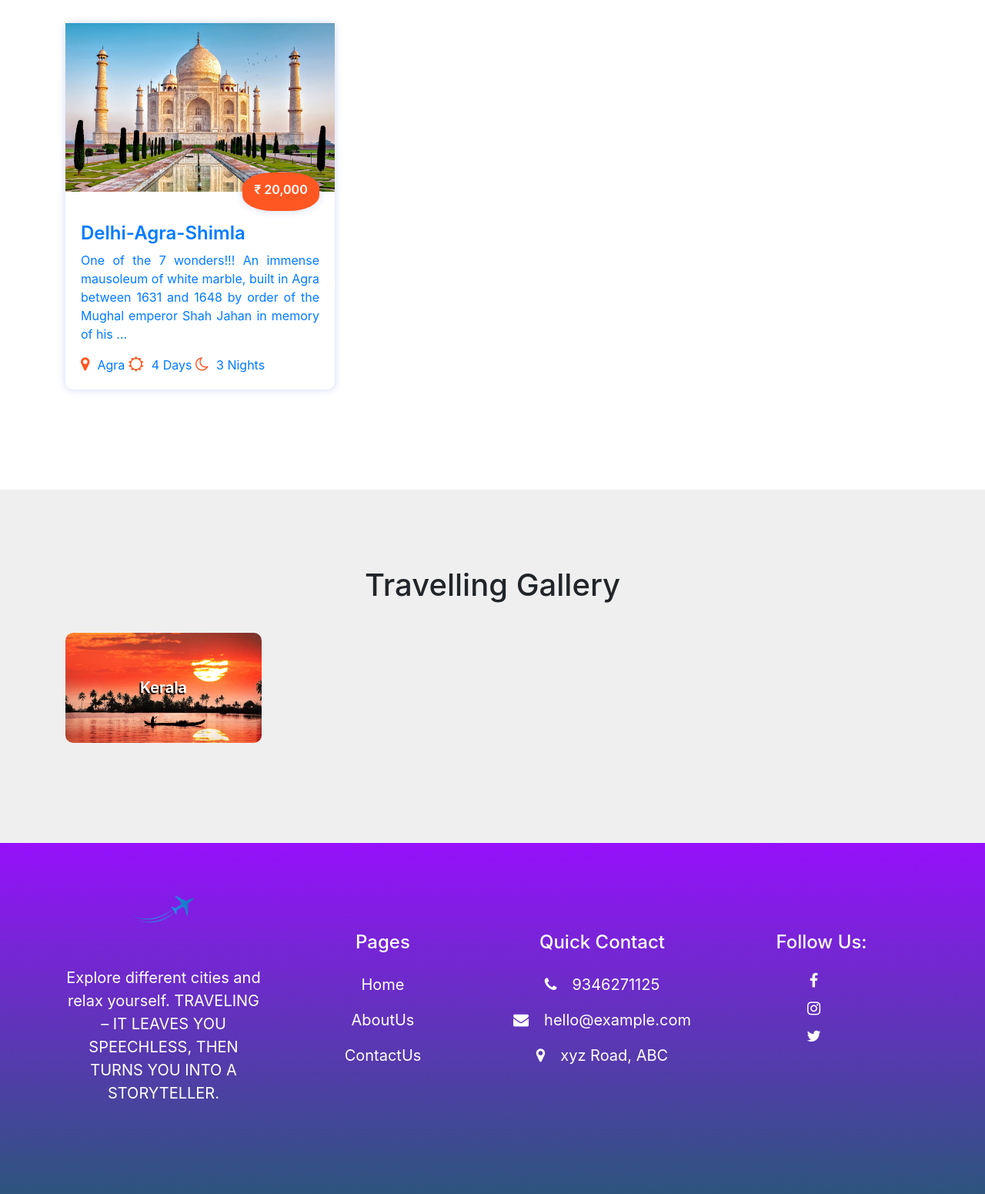
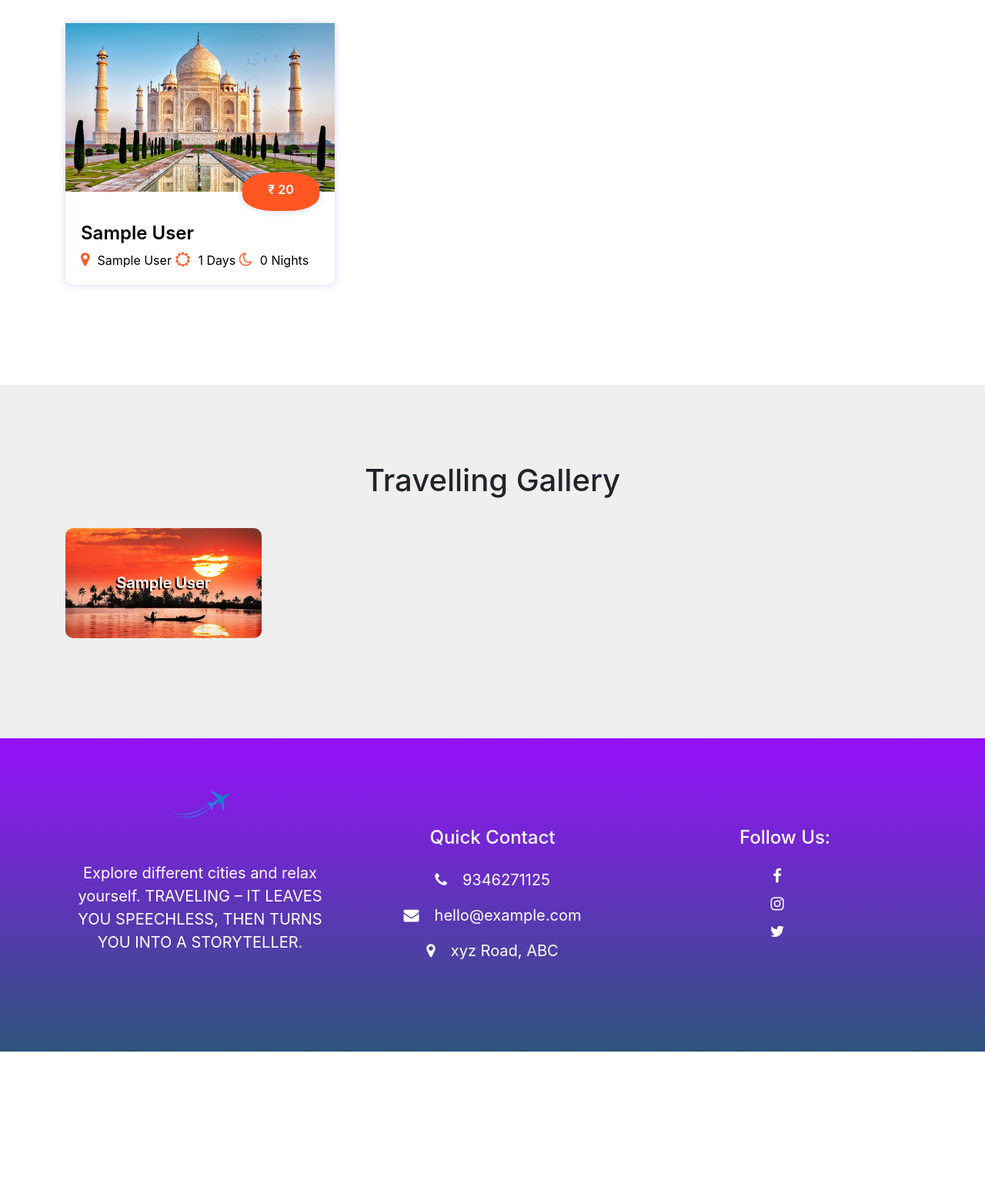
Before and after one commit to pritamrao746/tours_travels, a Django app: page /users/ in a window 1280 px wide. Shown: the part 956-2507 px from the top of the page at 77% size. After the commit the page ends 2322 px from the top, so only its background shows below. Run offline with Django 3.2, Linux system fonts and the light colour scheme; tables that the repository leaves empty hold one stand-in row (values such as "Sample post"); some libraries are stand-ins or nearby versions.

Commit message:
Index Queries done

```diff
--- a/users/templates/users/index.html
+++ b/users/templates/users/index.html
@@ -9,7 +9,12 @@
     <script src="https://ajax.googleapis.com/ajax/libs/jquery/3.5.1/jquery.min.js"></script>
     <link rel="stylesheet" href="https://cdnjs.cloudflare.com/ajax/libs/animate.css/4.0.0/animate.min.css" />
     <link rel="stylesheet" href="{% static '/css/style.css' %}">
-
+    <style>
+        .packages a{
+            color:black;
+            text-decoration: none;
+        }
+    </style>
 </head>
 
 <body>
@@ -49,32 +54,30 @@
         <h1>Most Recommended Packages</h1>
         <div class="container">
             <div class="row">
-                <!-- for loop starts -->
+                {% for pack,night,price,travel in packages %}
                 <div class="col-md-4">
-                    <a href="#">
+                    <a href="{% url 'users-detail-package' pack.id %}">
                         <div class="package-box animate__animated animate__bounce animate__delay-2s pull-up">
                             <div class="package-img">
                                 <img src="{% static 'images/1.jpg' %}">
                                 <div class="price">
-                                    <p>₹ 20,000</p>
+                                    <p>₹ {{price}}</p>
                                 </div>
 
                             </div>
                             <div class="package-details">
-                                <h4>Delhi-Agra-Shimla</h4>
-                                <p>One of the 7 wonders!!! An immense mausoleum of white marble, built in Agra between
-                                    1631
-                                    and 1648 by order of the Mughal emperor Shah Jahan in memory of his ...</p>
+                                <h4>{{pack.package_name}}</h4>
+
                                 <div>
-                                    <span><i class="fa fa-map-marker"></i>Agra</span>
-                                    <span><i class="fa fa-sun-o"></i>4 Days</span>
-                                    <span><i class="fa fa-moon-o"></i>3 Nights</span>
+                                    <span><i class="fa fa-map-marker"></i>{{pack.destination}}</span>
+                                    <span><i class="fa fa-sun-o"></i>{{pack.number_of_days}} Days</span>
+                                    <span><i class="fa fa-moon-o"></i>{{night}} Nights</span>
                                 </div>
                             </div>
                         </div>
                     </a>
                 </div>
-                <!--for loop ends-->
+                {% endfor %}
 
             </div>
         </div>
@@ -83,16 +86,16 @@
         <h1>Travelling Gallery</h1>
         <div class="container">
             <div class="row">
-                <!--for loop starts-->
+                {% for dest in dests %}
                 <div class="col-md-3">
-                    <a href="#">
+                    <a href="{% url 'users-destination' dest.id %}">
                         <div class="gallery-box">
                             <img src="{% static 'images/dest-1.png' %}">
-                            <h4>Kerala</h4>
+                            <h4>{{dest.name}}</h4>
                         </div>
                     </a>
                 </div>
-                <!--for loop ends-->
+                {% endfor %}
 
             </div>
         </div>
@@ -100,24 +103,19 @@
     <section class="footer">
         <div class="container">
             <div class="row">
-                <div class="col-md-3">
+                <div class="col-md-4">
                     <img src="{% static 'images/logo.png' %}" class="footer-logo">
                     <p>Explore different cities and relax yourself. TRAVELING – IT LEAVES YOU SPEECHLESS, THEN TURNS YOU
                         INTO A STORYTELLER.</p>
                 </div>
-                <div class="col-md-3">
-                    <h4>Pages</h4>
-                    <p>Home</p>
-                    <p>AboutUs</p>
-                    <p>ContactUs</p>
-                </div>
-                <div class="col-md-3">
+
+                <div class="col-md-4">
                     <h4>Quick Contact</h4>
                     <p><i class="fa fa-phone"></i>9346271125</p>
                     <p><i class="fa fa-envelope"></i>hello@example.com</p>
                     <p><i class="fa fa-map-marker"></i>xyz Road, ABC</p>
                 </div>
-                <div class="col-md-3">
+                <div class="col-md-4">
                     <h4>Follow Us:</h4>
                     <p><i class="fa fa-facebook"></i></p>
                     <p><i class="fa fa-instagram"></i></p>
--- a/users/urls.py
+++ b/users/urls.py
@@ -4,7 +4,6 @@ from . import views as users_view
 urlpatterns = [
     path('register/',users_view.register,name='users-register'),
     path('',users_view.home,name='users-home'),
-    #path('package/',users_view.package,name='users-package'),
     path('destination/<int:id>/',users_view.destination,name='users-destination'),
     path('search/',users_view.search, name="search"),
     path('package/<int:package_id>/', users_view.detail_package, name='users-detail-package')
--- a/users/views.py
+++ b/users/views.py
@@ -26,11 +26,29 @@ def register(request):
 
 
 def home(request):
-	return render(request,'users/index.html')
+	dests=Destination.objects.all()[:4]
+	packs=Package.objects.all().order_by('number_of_times_booked')[:3]
+	nights=[]
+	price=[]
+	travel=[]
+
+	for i in packs:
+		nights.append(i.number_of_days-1)
+		price.append(i.adult_price+i.accomodation.price_per_room)
+		mode=i.travel.travelling_mode
+		if(mode=="TN"):
+			travel.append("Train")
+		elif(mode=="FT"):
+			travel.append("Flight")
+		else:
+			travel.append("Bus")
+
+	packages=zip(packs,nights,price,travel)
 
 
-def package(request):
-	return render(request,'users/package.html')
+	context={'dests':dests,'packages':packages}
+
+	return render(request,'users/index.html',context)
 
 def destination(request,id):
 	id=id
```
Also changed, not shown: users/templates/users/destination.html (+4 -9 lines).
